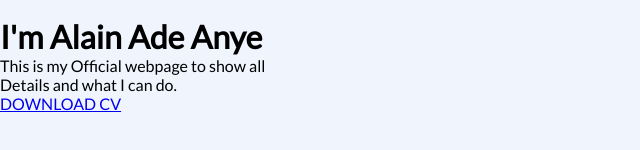
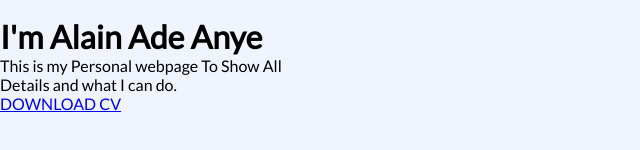
Before and after one commit to Alain2020/north-west, a plain HTML site: page index.html in a window 1280 px wide. Shown: the part 250-400 px from the top of the page, 0-640 px from the left. Drawn offline with Linux system fonts and the light colour scheme.

```diff
--- a/index.html
+++ b/index.html
@@ -20,9 +20,10 @@
         </nav>
         <div class="detel">
             <h1>I'm Alain Ade <span>Anye</span></h1>
-            <p>This is my Official webpage to show all
+            <p>This is my Personal webpage To Show All
                 <br>Details and what I can do.
             </p>
+
             <a href="#">DOWNLOAD CV</a>
         </div>
 
```
